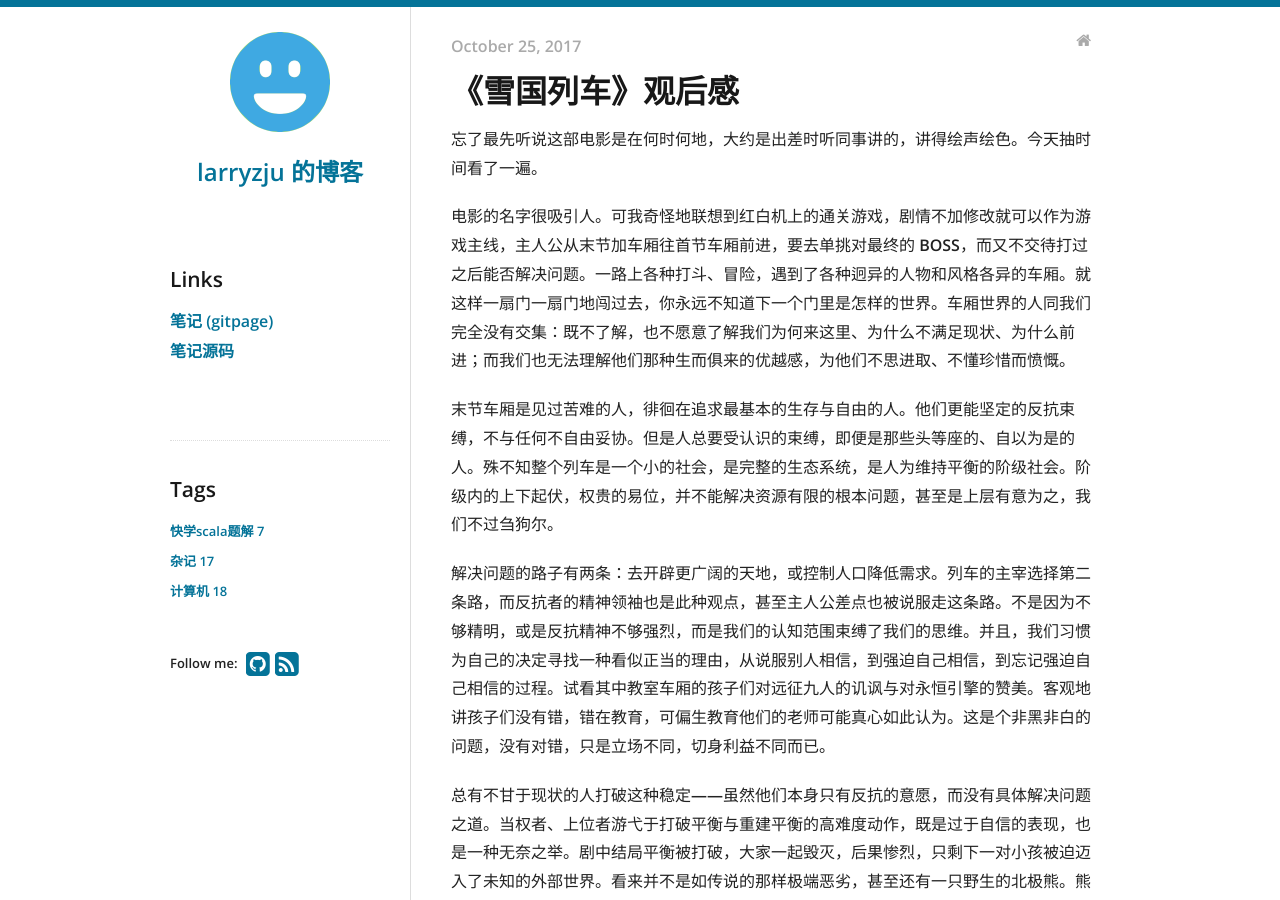
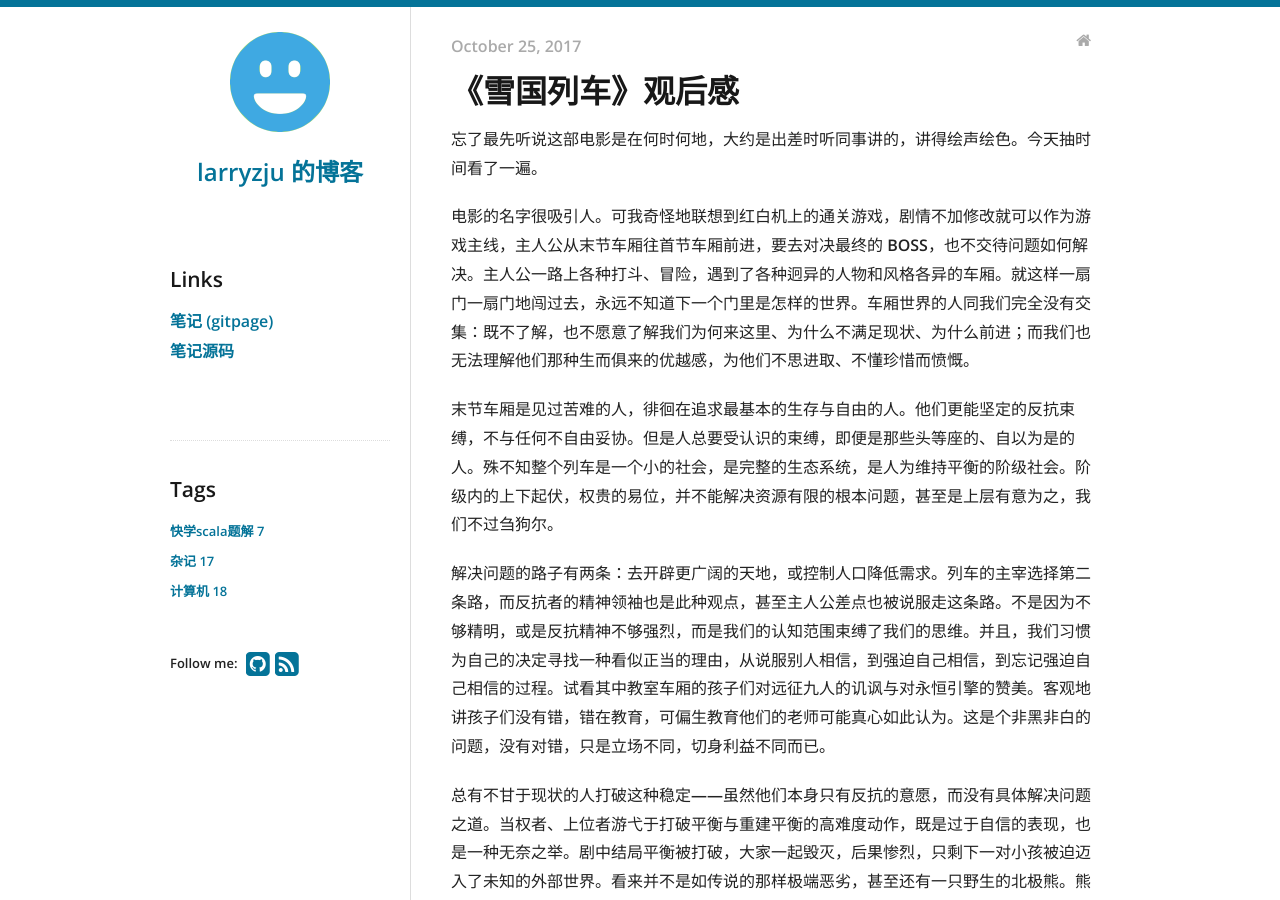
Before and after one commit to larryzju/larryzju.github.io, a Jekyll site: the page built from _posts/2017-10-25-雪国列车.md, in a window 1280 px wide and 900 px high. Built offline with Jekyll 4.4.1, drawn with Linux system fonts in a browser that asks for light colours; nearby versions of some CDN libraries.

Commit message:
修正笔误

```diff
--- a/_posts/2017-10-25-雪国列车.md
+++ b/_posts/2017-10-25-雪国列车.md
@@ -6,7 +6,7 @@ tag: 杂记
 
 忘了最先听说这部电影是在何时何地，大约是出差时听同事讲的，讲得绘声绘色。今天抽时间看了一遍。
 
-电影的名字很吸引人。可我奇怪地联想到红白机上的通关游戏，剧情不加修改就可以作为游戏主线，主人公从末节加车厢往首节车厢前进，要去单挑对最终的 BOSS，而又不交待打过之后能否解决问题。一路上各种打斗、冒险，遇到了各种迥异的人物和风格各异的车厢。就这样一扇门一扇门地闯过去，你永远不知道下一个门里是怎样的世界。车厢世界的人同我们完全没有交集：既不了解，也不愿意了解我们为何来这里、为什么不满足现状、为什么前进；而我们也无法理解他们那种生而俱来的优越感，为他们不思进取、不懂珍惜而愤慨。
+电影的名字很吸引人。可我奇怪地联想到红白机上的通关游戏，剧情不加修改就可以作为游戏主线，主人公从末节车厢往首节车厢前进，要去对决最终的 BOSS，也不交待问题如何解决。主人公一路上各种打斗、冒险，遇到了各种迥异的人物和风格各异的车厢。就这样一扇门一扇门地闯过去，永远不知道下一个门里是怎样的世界。车厢世界的人同我们完全没有交集：既不了解，也不愿意了解我们为何来这里、为什么不满足现状、为什么前进；而我们也无法理解他们那种生而俱来的优越感，为他们不思进取、不懂珍惜而愤慨。
 
 末节车厢是见过苦难的人，徘徊在追求最基本的生存与自由的人。他们更能坚定的反抗束缚，不与任何不自由妥协。但是人总要受认识的束缚，即便是那些头等座的、自以为是的人。殊不知整个列车是一个小的社会，是完整的生态系统，是人为维持平衡的阶级社会。阶级内的上下起伏，权贵的易位，并不能解决资源有限的根本问题，甚至是上层有意为之，我们不过刍狗尔。
 
```
